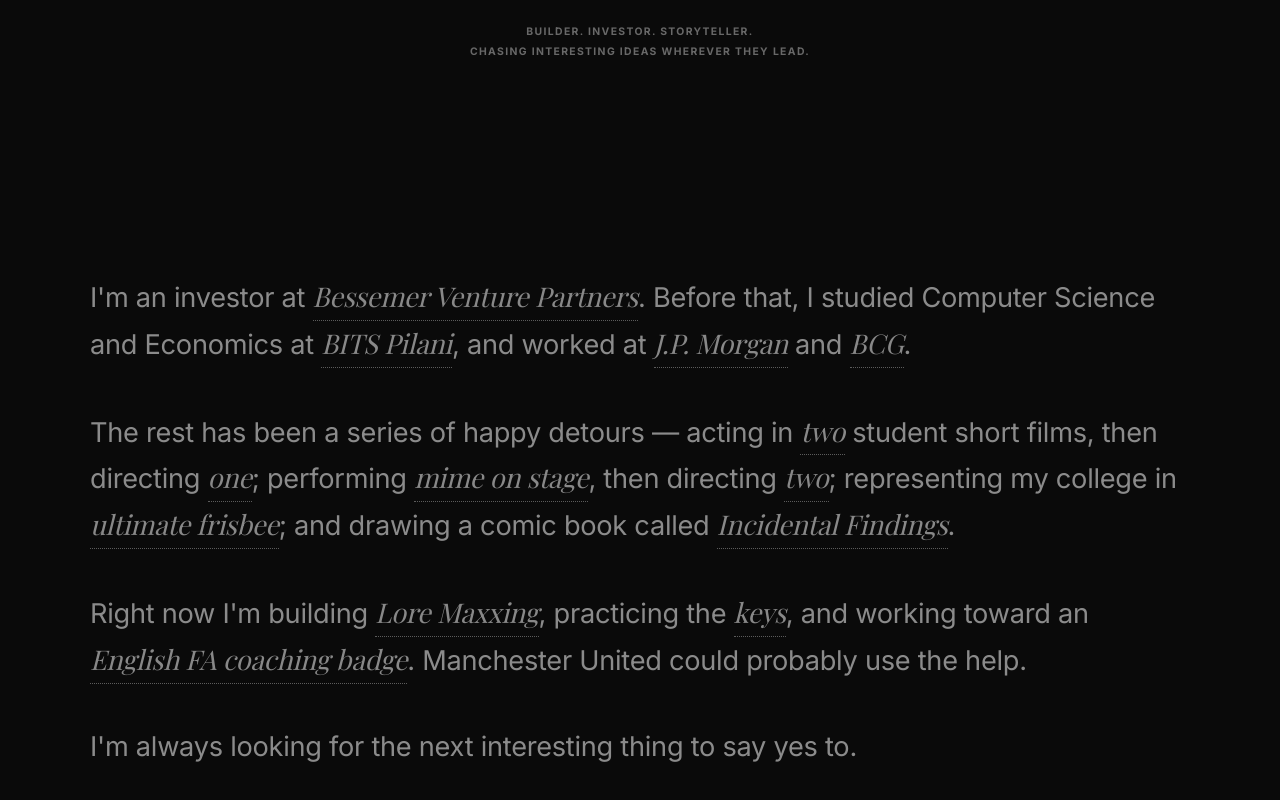
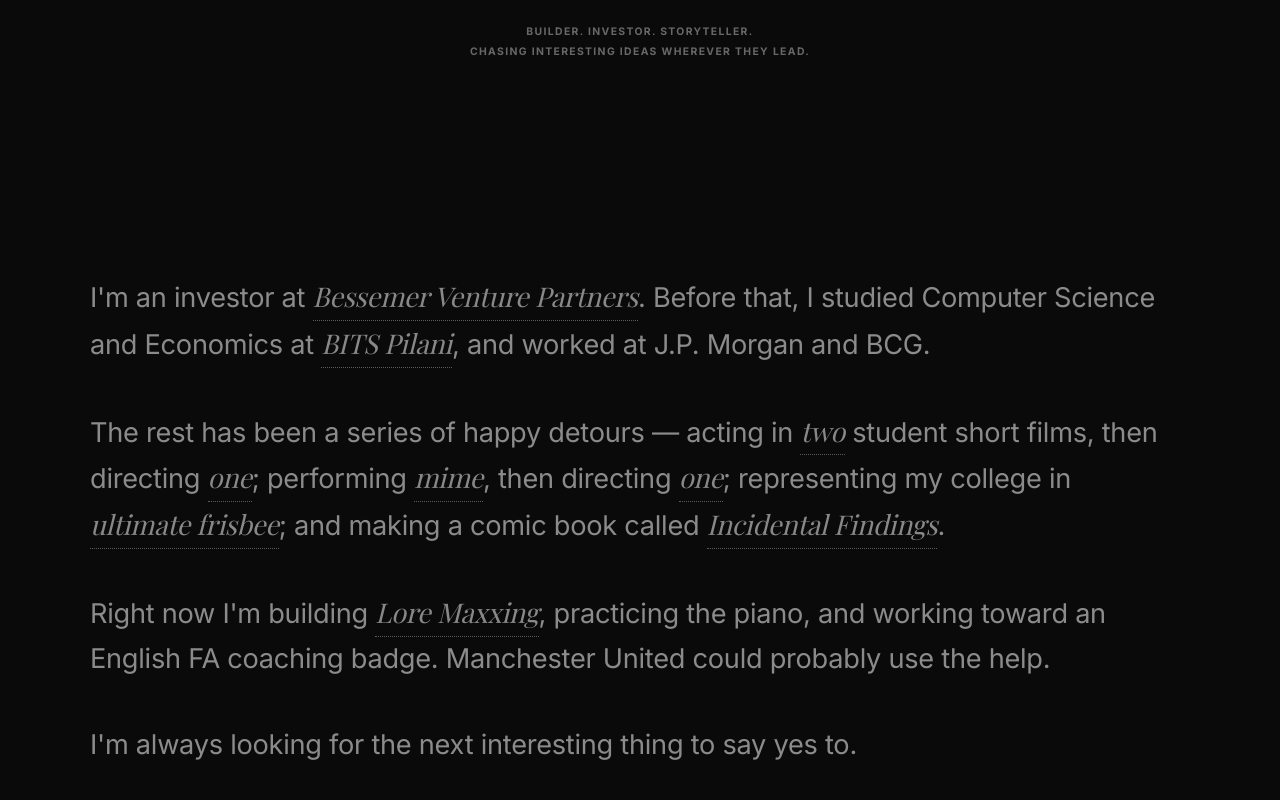
Before and after one commit to TDShah26/personal-website, a React (Vite) app: page / in a window 1280 px wide. Shown: the part 686-1486 px from the top of the page. Built offline with nearby package versions, Linux system fonts and the light colour scheme.

Commit message:
feat: apply all final copy links, remove JPMC/BCG/Keys/FA links, and update copy words

```diff
--- a/src/components/Bio.jsx
+++ b/src/components/Bio.jsx
@@ -18,19 +18,14 @@
    ───────────────────────────────────────────── */
 export const LINK_META = {
   bessemer:        { color: '#C9A84C', scribbleIndex: 0 },
-  jpmc:            { color: '#7EB8D4', scribbleIndex: 1 },
-  bcg:             { color: '#6EC6A0', scribbleIndex: 2 },
-  bitspilani:      { color: '#E8A598', scribbleIndex: 3 },
-  medium:          { color: '#A8D8A8', scribbleIndex: 4 },
-  'films-acted':   { color: '#E8C07A', scribbleIndex: 0 },
-  'film-directed': { color: '#E8C07A', scribbleIndex: 1 },
-  'mime-acted':    { color: '#C9A0DC', scribbleIndex: 2 },
-  'mimes-directed':{ color: '#BF5FFF', scribbleIndex: 3 },
-  comic:           { color: '#E8A5B8', scribbleIndex: 4 },
-  loremaxxing:     { color: '#7EC8E3', scribbleIndex: 0 },
+  bitspilani:      { color: '#E8A598', scribbleIndex: 1 },
+  'films-acted':   { color: '#E8C07A', scribbleIndex: 2 },
+  'film-directed': { color: '#E8C07A', scribbleIndex: 3 },
+  'mime-acted':    { color: '#C9A0DC', scribbleIndex: 4 },
+  'mime-directed': { color: '#BF5FFF', scribbleIndex: 0 },
   frisbee:         { color: '#7EC8A0', scribbleIndex: 1 },
-  keys:            { color: '#E8D4A0', scribbleIndex: 2 },
-  fa:              { color: '#8AA8D4', scribbleIndex: 3 },
+  comic:           { color: '#E8A5B8', scribbleIndex: 2 },
+  loremaxxing:     { color: '#7EC8E3', scribbleIndex: 3 },
 };
 
 /* ─────────────────────────────────────────────
@@ -241,11 +236,11 @@
       <div className="bio-inner">
         <p className="bio-para">
           <Sentence delay={BASE + GAP * 0} isInView={isInView}>
-            I'm an investor at {L('bessemer', 'Bessemer Venture Partners')}.{' '}
+            I'm an investor at {L('bessemer', 'Bessemer Venture Partners', 'https://www.bvp.com/team')}.{' '}
           </Sentence>
           <Sentence delay={BASE + GAP * 1} isInView={isInView}>
-            Before that, I studied Computer Science and Economics at {L('bitspilani', 'BITS Pilani')},{' '}
-            and worked at {L('jpmc', 'J.P. Morgan')} and {L('bcg', 'BCG')}.
+            Before that, I studied Computer Science and Economics at {L('bitspilani', 'BITS Pilani', 'https://www.bits-pilani.ac.in/')},{' '}
+            and worked at J.P. Morgan and BCG.
           </Sentence>
         </p>
 
@@ -253,24 +248,20 @@
           <Sentence delay={BASE + GAP * 2} isInView={isInView}>
             The rest has been a series of happy detours — acting in{' '}
             {EL('two', 'films-acted', [
-              { id: 'film-a', label: 'Short Film I', href: '#' },
-              { id: 'film-b', label: 'Short Film II', href: '#' },
+              { id: 'film-a', label: 'Becharii', href: 'https://youtu.be/xwdVjkv4Nz4?si=kYFiQyMqCaSAYvuV' },
+              { id: 'film-b', label: 'Aaja 2022', href: 'https://youtu.be/vyYQDhoxLVI?si=m8Fw-lz56BtCWbwm' },
             ])}{' '}
-            student short films, then directing {L('film-directed', 'one')};{' '}
-            performing {L('mime-acted', 'mime on stage')}, then directing{' '}
-            {EL('two', 'mimes-directed', [
-              { id: 'mime-a', label: 'UV + LED', href: '#' },
-              { id: 'mime-b', label: 'Blackout Show', href: '#' },
-            ])};{' '}
-            representing my college in {L('frisbee', 'ultimate frisbee')};{' '}
-            and drawing a comic book called {L('comic', 'Incidental Findings')}.
+            student short films, then directing {L('film-directed', 'one', 'https://youtu.be/pUg-crdxGhA?si=OCSkfPGz-CzBLa6O')};{' '}
+            performing {L('mime-acted', 'mime', 'https://youtu.be/QLn-6B9fjyE?si=kA9itEFPDA1h0PWM')}, then directing {L('mime-directed', 'one', 'https://youtu.be/VPHHxnDNuAk?si=zbCINqP0Xy6KVxTb')};{' '}
+            representing my college in {L('frisbee', 'ultimate frisbee', 'https://bitsufc.netlify.app/')};{' '}
+            and making a comic book called {L('comic', 'Incidental Findings', 'https://getvik.com/store/tanay-shah/product/incidental-findings')}.
           </Sentence>
         </p>
 
         <p className="bio-para">
           <Sentence delay={BASE + GAP * 3} isInView={isInView}>
-            Right now I'm building {L('loremaxxing', 'Lore Maxxing')}, practicing the {L('keys', 'keys')},{' '}
-            and working toward an {L('fa', 'English FA coaching badge')}.{' '}
+            Right now I'm building {L('loremaxxing', 'Lore Maxxing', 'https://loremaxxing.base44.app/')}, practicing the piano,{' '}
+            and working toward an English FA coaching badge.{' '}
           </Sentence>
           <Sentence delay={BASE + GAP * 4} isInView={isInView}>
             Manchester United could probably use the help.{' '}
```
